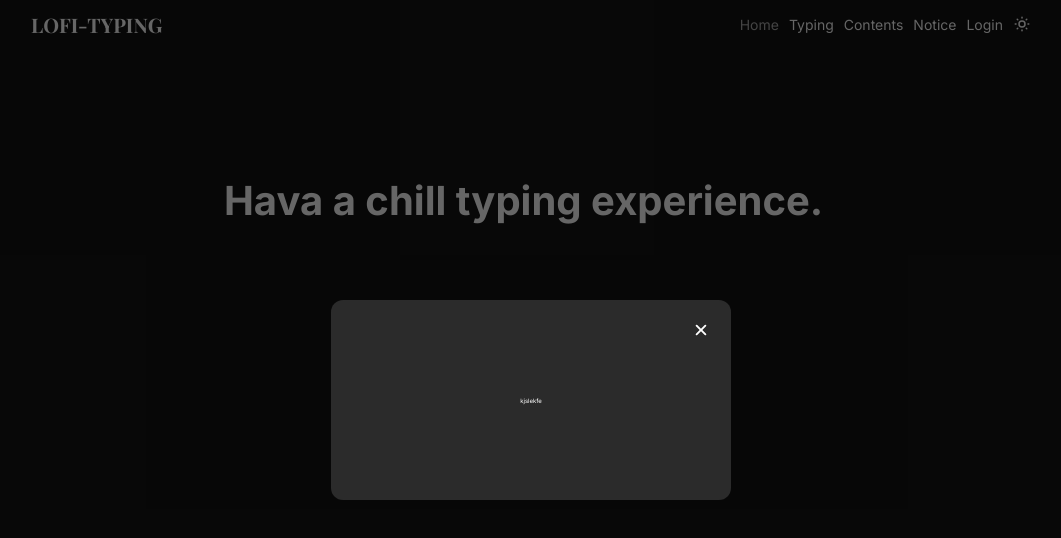
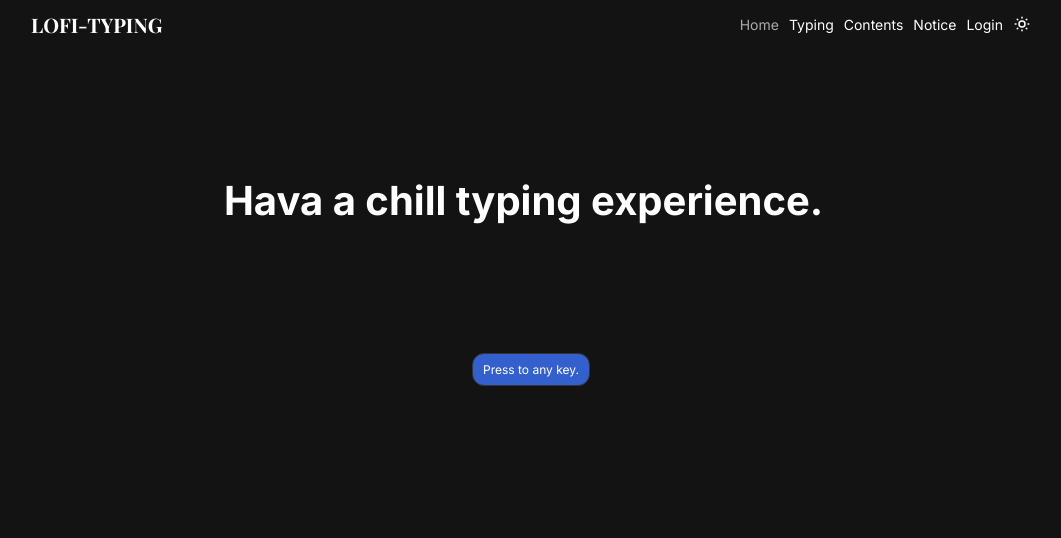
Before and after one commit to lofi-J/Typing-Lab, a Next.js app: page / in a window 1280 px wide. Shown: the top 538 px of the page, without its empty margins (109-1170 px from the left). Built offline with nearby package versions, Linux system fonts and the light colour scheme; a web font is replaced by a local one.

Commit message:
[개발] 알림 모달 추가

```diff
--- a/app/page.tsx
+++ b/app/page.tsx
@@ -4,27 +4,24 @@ import styles from "./page.module.css";
 import {useRouter} from "next/navigation";
 import {useEffect, useState} from "react";
 import TextWriterAnimation from "@/component/TextWriterAnimation/TextWriterAnimation";
-import CustomModal from "@/component/modal/CustomModal";
 
 
 export default function LandingPage() {
   const [isDone, setDone] = useState(false);
   const router = useRouter();
-  const [show, setShow] = useState(true);
 
-  // useEffect(() => {
-  //   const handleAnyKey = () => {
-  //     router.push('/typing');
-  //   }
-  //
-  //   window.addEventListener("keydown", handleAnyKey);
-  //
-  //   return () => window.removeEventListener("keydown", handleAnyKey);
-  // }, [router]);
+  useEffect(() => {
+    const handleAnyKey = () => {
+      router.push('/typing');
+    }
+
+    window.addEventListener("keydown", handleAnyKey);
+
+    return () => window.removeEventListener("keydown", handleAnyKey);
+  }, [router]);
 
   return (
     <main className={styles.main}>
-      {show && <CustomModal close={() => setShow(false)}>kjslekfe</CustomModal>}
       <h1 className={styles.title}>
         <TextWriterAnimation
           text={'Hava a chill typing experience.'}
```
